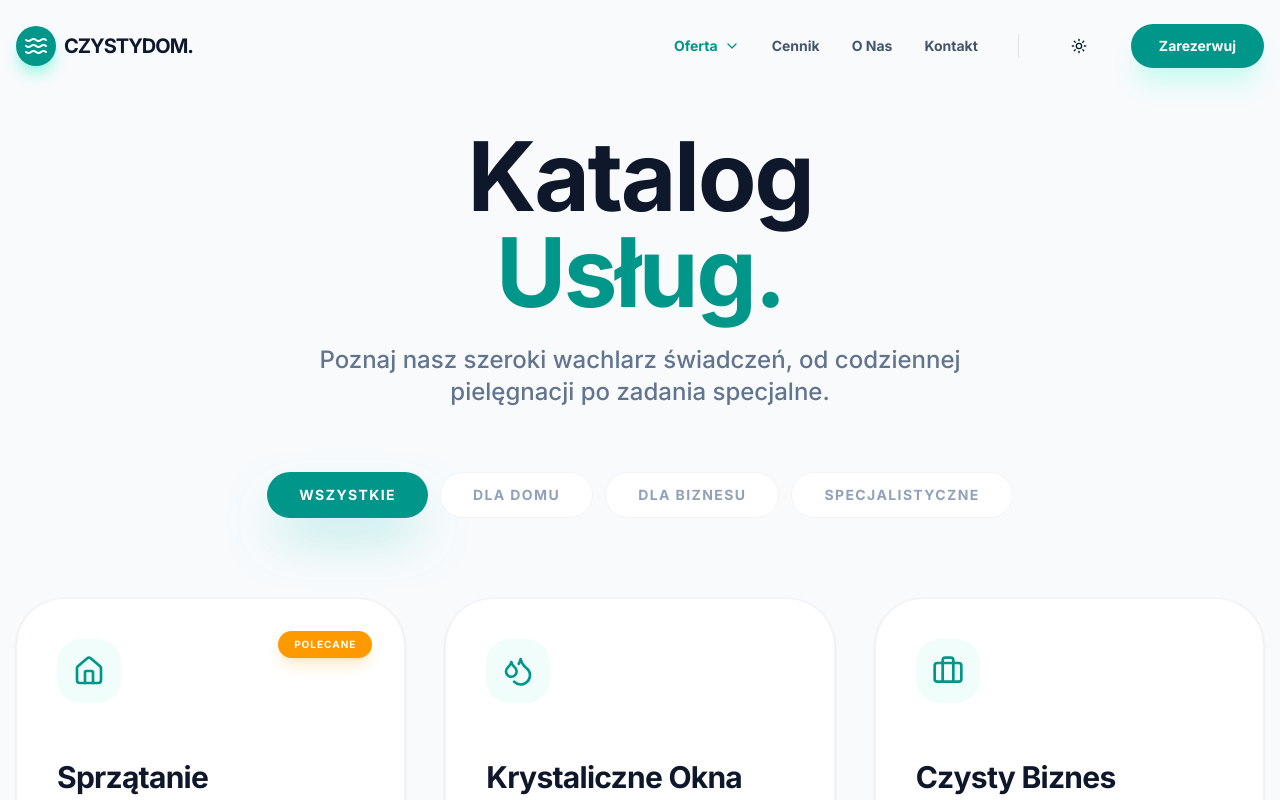
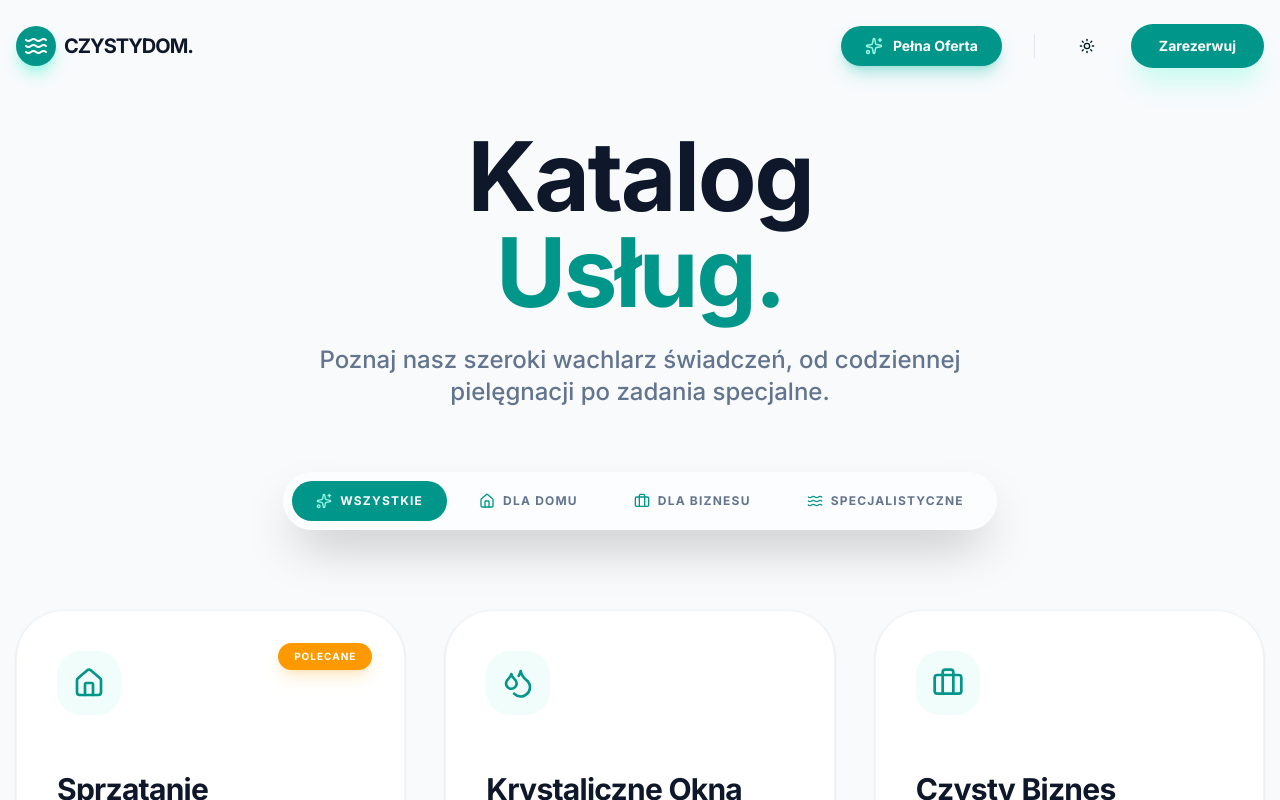
Before and after one commit to bohunek5/spotless-home, a Next.js app: page /spotless-home/oferta in a window 1280 px wide. Shown: the top 800 px of the page. Built offline with nearby package versions, Linux system fonts and the light colour scheme.

Commit message:
Simplify menu and add bubble sub-navigation to Offer page

```diff
--- a/src/app/oferta/page.tsx
+++ b/src/app/oferta/page.tsx
@@ -15,11 +15,12 @@ export default function OfertaPage() {
     const [activeCategory, setActiveCategory] = useState("all");
 
     const categories = [
-        { id: "all", label: "Wszystkie" },
-        { id: "residential", label: "Dla Domu" },
-        { id: "business", label: "Dla Biznesu" },
-        { id: "special", label: "Specjalistyczne" }
+        { id: "all", label: "Wszystkie", icon: Sparkles },
+        { id: "residential", label: "Dla Domu", icon: Home },
+        { id: "business", label: "Dla Biznesu", icon: Briefcase },
+        { id: "special", label: "Specjalistyczne", icon: Waves }
     ];
+
 
     const services = [
         {
@@ -102,18 +103,29 @@ export default function OfertaPage() {
                     </motion.div>
                 </div>
 
-                {/* Filters */}
-                <div className="max-w-7xl mx-auto mb-20 flex justify-center flex-wrap gap-3">
+                {/* Simplified Bubble Navigation */}
+                <div className="sticky top-24 z-50 max-w-7xl mx-auto mb-20 px-4">
+                    <div className="flex justify-center flex-wrap gap-2 bg-white/50 dark:bg-slate-900/50 backdrop-blur-xl p-2 rounded-[2.5rem] border border-white/20 dark:border-slate-800/50 shadow-2xl w-fit mx-auto">
                         {categories.map(cat => (
                             <button
                                 key={cat.id}
                                 onClick={() => setActiveCategory(cat.id)}
-                            className={`rounded-full px-8 py-3 font-black transition-all text-sm uppercase tracking-widest ${activeCategory === cat.id ? "bg-teal-600 text-white shadow-2xl shadow-teal-500/40" : "bg-white dark:bg-slate-900 text-slate-400 border border-slate-100 dark:border-slate-800 hover:border-teal-500"}`}
+                                className={`relative flex items-center gap-2 rounded-full px-6 py-3 font-black transition-all text-xs uppercase tracking-widest overflow-hidden group ${activeCategory === cat.id ? "text-white" : "text-slate-500 hover:text-teal-600"}`}
                             >
-                            {cat.label}
+                                {activeCategory === cat.id && (
+                                    <motion.div
+                                        layoutId="activeBubble"
+                                        className="absolute inset-0 bg-teal-600 shadow-xl shadow-teal-500/20"
+                                        transition={{ type: "spring", bounce: 0.2, duration: 0.6 }}
+                                    />
+                                )}
+                                <cat.icon size={16} className={`relative z-10 transition-transform group-hover:scale-110 ${activeCategory === cat.id ? "text-teal-200" : "text-teal-600"}`} />
+                                <span className="relative z-10">{cat.label}</span>
                             </button>
                         ))}
                     </div>
+                </div>
+
 
                 {/* Services Grid */}
                 <div className="max-w-7xl mx-auto grid grid-cols-1 md:grid-cols-2 lg:grid-cols-3 gap-10">
--- a/src/components/Navbar.tsx
+++ b/src/components/Navbar.tsx
@@ -3,10 +3,9 @@
 import React, { useState, useEffect } from "react";
 import { motion, AnimatePresence } from "framer-motion";
 import {
-    Waves, ChevronDown, Menu, X,
-    Home, Building2, Sparkles,
-    Phone, Info, CreditCard
+    Waves, ChevronDown, Menu, X, Sparkles
 } from "lucide-react";
+
 import Link from "next/link";
 import Image from "next/image";
 import { ModeToggle } from "./ModeToggle";
@@ -15,7 +14,6 @@ import { usePathname } from "next/navigation";
 
 export const Navbar = () => {
     const [isMenuOpen, setIsMenuOpen] = useState(false);
-    const [isOfferOpen, setIsOfferOpen] = useState(false);
     const [scrolled, setScrolled] = useState(false);
     const pathname = usePathname();
 
@@ -25,16 +23,10 @@ export const Navbar = () => {
         return () => window.removeEventListener("scroll", handleScroll);
     }, []);
 
-    // Close menu on path change - side effect is fine here as it's triggered by manual action (pathname change)
+    // Close menu on path change
     useEffect(() => {
-        setIsMenuOpen(false);
-    }, [pathname]);
-
-    const navLinks = [
-        { name: "Cennik", href: "/cennik", icon: CreditCard },
-        { name: "O Nas", href: "/o-nas", icon: Info },
-        { name: "Kontakt", href: "/kontakt", icon: Phone },
-    ];
+        if (isMenuOpen) setIsMenuOpen(false);
+    }, [pathname, isMenuOpen]);
 
     return (
         <>
@@ -47,66 +39,14 @@ export const Navbar = () => {
                         <span className="text-xl font-black tracking-tighter text-slate-900 dark:text-white uppercase">CzystyDom.</span>
                     </Link>
 
-                    <div className="hidden md:flex items-center gap-8">
-                        <div
-                            className="relative"
-                            onMouseEnter={() => setIsOfferOpen(true)}
-                            onMouseLeave={() => setIsOfferOpen(false)}
+                    <div className="hidden md:flex items-center gap-6">
+                        <Link
+                            href="/oferta"
+                            className={`flex items-center gap-2.5 px-6 py-2.5 rounded-full font-black text-sm transition-all hover:scale-105 active:scale-95 ${pathname === '/oferta' ? 'bg-teal-600 text-white shadow-lg shadow-teal-500/30' : 'bg-slate-100 dark:bg-slate-900 text-slate-700 dark:text-slate-300 hover:bg-teal-50 dark:hover:bg-teal-900/30 hover:text-teal-600'}`}
                         >
-                            <button className={`flex items-center gap-1.5 text-sm font-bold transition-colors py-2 ${pathname === '/oferta' ? 'text-teal-600' : 'text-slate-600 dark:text-slate-400 hover:text-teal-600'}`}>
-                                Oferta <ChevronDown className={`w-4 h-4 transition-transform duration-300 ${isOfferOpen ? 'rotate-180' : ''}`} />
-                            </button>
-
-                            <AnimatePresence>
-                                {isOfferOpen && (
-                                    <motion.div
-                                        initial={{ opacity: 0, y: 15, scale: 0.95 }}
-                                        animate={{ opacity: 1, y: 0, scale: 1 }}
-                                        exit={{ opacity: 0, y: 15, scale: 0.95 }}
-                                        transition={{ duration: 0.2 }}
-                                        className="absolute top-full left-0 w-72 bg-white dark:bg-slate-900 rounded-[2rem] shadow-2xl border border-slate-100 dark:border-slate-800 p-3 overflow-hidden mt-1"
-                                    >
-                                        <Link href="/oferta" className="flex items-start gap-4 p-4 rounded-2xl hover:bg-teal-50 dark:hover:bg-teal-900/20 transition-all group">
-                                            <div className="w-10 h-10 rounded-xl bg-teal-100 dark:bg-teal-900/30 flex items-center justify-center text-teal-600 shrink-0">
-                                                <Sparkles size={20} />
-                                            </div>
-                                            <div>
-                                                <p className="font-bold text-slate-900 dark:text-white text-sm group-hover:text-teal-600 transition-colors">Wszystkie Usługi</p>
-                                                <p className="text-xs text-slate-500 mt-0.5">Kompleksowe rozwiązanie dla każdego</p>
-                                            </div>
-                                        </Link>
-                                        <Link href="/oferta" className="flex items-start gap-4 p-4 rounded-2xl hover:bg-blue-50 dark:hover:bg-blue-900/20 transition-all group">
-                                            <div className="w-10 h-10 rounded-xl bg-blue-100 dark:bg-blue-900/30 flex items-center justify-center text-blue-600 shrink-0">
-                                                <Home size={20} />
-                                            </div>
-                                            <div>
-                                                <p className="font-bold text-slate-900 dark:text-white text-sm group-hover:text-blue-600 transition-colors">Dla Twojego Domu</p>
-                                                <p className="text-xs text-slate-500 mt-0.5">Sprzątanie, prasowanie, mycie okien</p>
-                                            </div>
-                                        </Link>
-                                        <Link href="/oferta" className="flex items-start gap-4 p-4 rounded-2xl hover:bg-purple-50 dark:hover:bg-purple-900/20 transition-all group">
-                                            <div className="w-10 h-10 rounded-xl bg-purple-100 dark:bg-purple-900/30 flex items-center justify-center text-purple-600 shrink-0">
-                                                <Building2 size={20} />
-                                            </div>
-                                            <div>
-                                                <p className="font-bold text-slate-900 dark:text-white text-sm group-hover:text-purple-600 transition-colors">Dla Biznesu</p>
-                                                <p className="text-xs text-slate-500 mt-0.5">Profesjonalna obsługa Twojej firmy</p>
-                                            </div>
-                                        </Link>
-                                    </motion.div>
-                                )}
-                            </AnimatePresence>
-                        </div>
-
-                        {navLinks.map((link) => (
-                            <Link
-                                key={link.name}
-                                href={link.href}
-                                className={`text-sm font-bold transition-colors ${pathname === link.href ? 'text-teal-600' : 'text-slate-600 dark:text-slate-400 hover:text-teal-600'}`}
-                            >
-                                {link.name}
-                            </Link>
-                        ))}
+                            <Sparkles size={18} className={pathname === '/oferta' ? 'text-teal-200' : 'text-teal-600'} />
+                            Pełna Oferta
+                        </Link>
 
                         <div className="h-6 w-px bg-slate-200 dark:bg-slate-800 mx-2"></div>
                         <ModeToggle />
@@ -151,40 +91,26 @@ export const Navbar = () => {
                         <div className="absolute bottom-20 left-[-10%] w-80 h-80 bg-blue-500/10 rounded-full blur-3xl pointer-events-none" />
 
                         <div className="flex-grow space-y-2 overflow-y-auto pr-2 custom-scrollbar">
-                            <p className="text-[10px] font-black uppercase tracking-[0.2em] text-slate-400 mb-6">Menu Nawigacyjne</p>
+                            <p className="text-[10px] font-black uppercase tracking-[0.2em] text-slate-400 mb-6">Nawigacja</p>
 
                             <Link
                                 href="/oferta"
-                                className="flex items-center justify-between group py-4 border-b border-slate-100 dark:border-slate-900"
+                                className="flex items-center justify-between group py-6 border-b border-slate-100 dark:border-slate-900"
                             >
                                 <div className="flex items-center gap-4">
-                                    <div className="w-12 h-12 rounded-2xl bg-teal-50 dark:bg-teal-900/30 flex items-center justify-center text-teal-600">
-                                        <Sparkles size={24} />
+                                    <div className="w-16 h-16 rounded-[2rem] bg-teal-50 dark:bg-teal-900/30 flex items-center justify-center text-teal-600 shadow-xl shadow-teal-500/10">
+                                        <Sparkles size={32} />
                                     </div>
-                                    <span className="text-3xl font-black text-slate-900 dark:text-white transition-transform group-active:translate-x-2">Oferta</span>
+                                    <span className="text-4xl font-black text-slate-900 dark:text-white transition-transform group-active:translate-x-2">Oferta</span>
                                 </div>
-                                <ChevronDown className="text-slate-300 -rotate-90" />
+                                <div className="w-12 h-12 rounded-full bg-slate-50 dark:bg-slate-900 flex items-center justify-center">
+                                    <ChevronDown className="text-slate-400 -rotate-90" />
+                                </div>
                             </Link>
-
-                            {navLinks.map((link) => (
-                                <Link
-                                    key={link.name}
-                                    href={link.href}
-                                    className="flex items-center justify-between group py-4 border-b border-slate-100 dark:border-slate-900"
-                                >
-                                    <div className="flex items-center gap-4">
-                                        <div className="w-12 h-12 rounded-2xl bg-slate-50 dark:bg-slate-900 flex items-center justify-center text-slate-600 dark:text-slate-400">
-                                            <link.icon size={24} />
-                                        </div>
-                                        <span className="text-3xl font-black text-slate-900 dark:text-white transition-transform group-active:translate-x-2">{link.name}</span>
-                                    </div>
-                                    <ChevronDown className="text-slate-300 -rotate-90" />
-                                </Link>
-                            ))}
                         </div>
 
                         <div className="pt-8 space-y-4">
-                            <div className="bg-slate-50 dark:bg-slate-900/50 p-6 rounded-[2rem] flex items-center gap-4">
+                            <div className="bg-slate-50 dark:bg-slate-900/50 p-6 rounded-[2rem] flex items-center gap-4 border border-slate-100 dark:border-slate-800">
                                 <div className="w-12 h-12 rounded-full overflow-hidden border-2 border-teal-500 relative flex-shrink-0">
                                     <Image
                                         src="https://i.pravatar.cc/150?img=32"
@@ -200,7 +126,7 @@ export const Navbar = () => {
                             </div>
 
                             <Button
-                                className="w-full h-16 rounded-[1.5rem] font-black text-xl bg-teal-600 hover:bg-teal-700 text-white border-0 shadow-2xl shadow-teal-500/20"
+                                className="w-full h-16 rounded-[2rem] font-black text-xl bg-teal-600 hover:bg-teal-700 text-white border-0 shadow-2xl shadow-teal-500/20 active:scale-95 transition-all"
                                 onClick={() => {
                                     setIsMenuOpen(false);
                                     const bookingEl = document.getElementById('booking');
```
Lines whose indentation alone changed are shown as unchanged.
